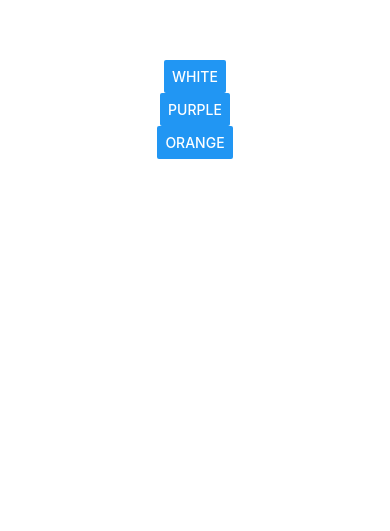
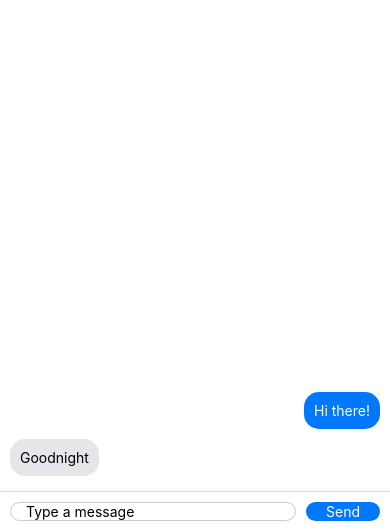
Before and after one commit to kensuarez31-creator/M28_Ken_Suarez_IT_Elect1, a React Native app: screen / in a window 390 px wide. Shown: the part 313-844 px from the top of the page. Built offline with nearby package versions, Linux system fonts and the light colour scheme.

Commit message:
App.js for Comment and Chat

```diff
--- a/App.js
+++ b/App.js
@@ -1,23 +1,13 @@
-import React from 'react';
-import { View, StyleSheet, ScrollView } from 'react-native';
+import React from "react";
+import ChatScreen from "./ChatScreen";
+import Comment from "./Comment";
+import { SafeAreaView } from 'react-native';
 
-import ColorChangerApp from './ColorChangerApp';
-
-const App = () => {
+export default function App() {
   return (
-    <ScrollView contentContainerStyle={styles.container}>
-      <ColorChangerApp />
-    </ScrollView>
-  );
-};
-
-const styles = StyleSheet.create({
-  container: {
-    flexGrow: 1,
-    alignItems: 'center',
-    justifyContent: 'space-around',
-    paddingVertical: 20,
-  },
-});
-
-export default App;
+    <SafeAreaView style={{flex: 1}}>
+      <Comment />
+      <ChatScreen />
+    </SafeAreaView>
+    );
+}
```
